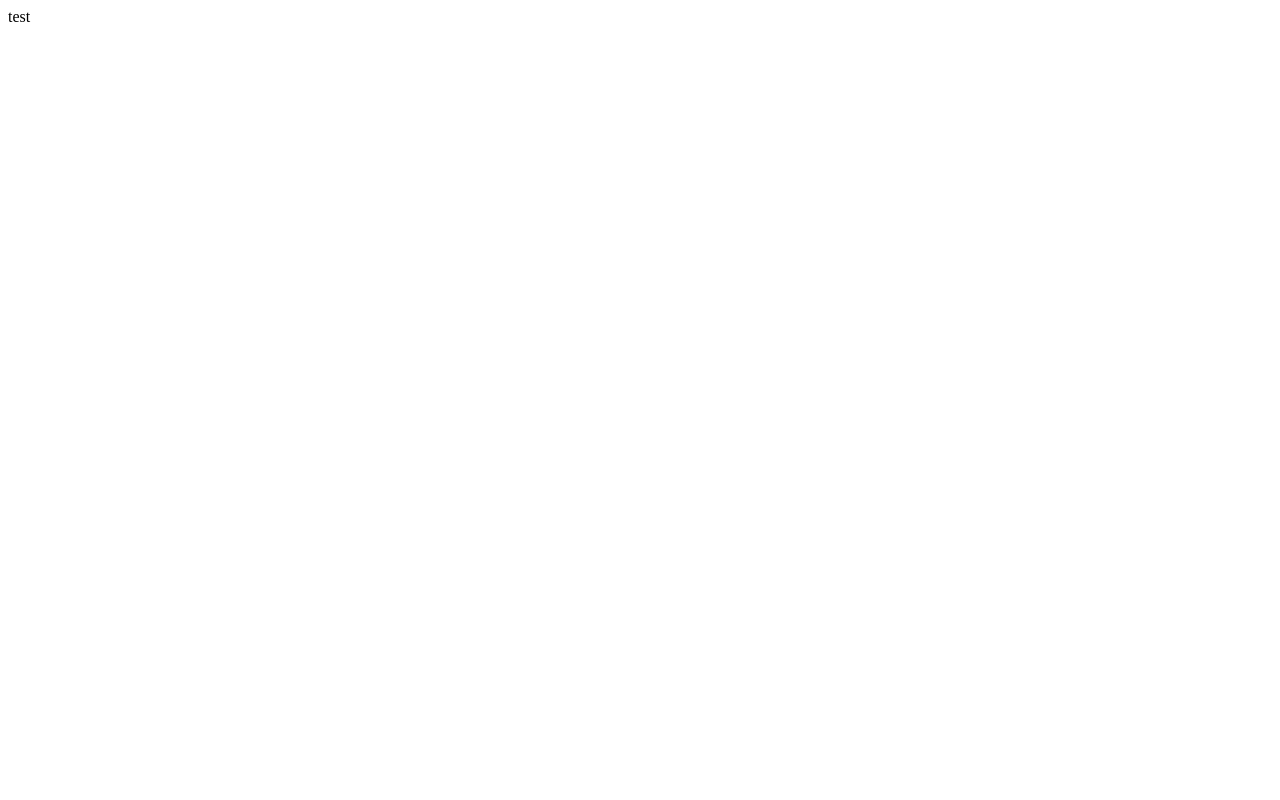
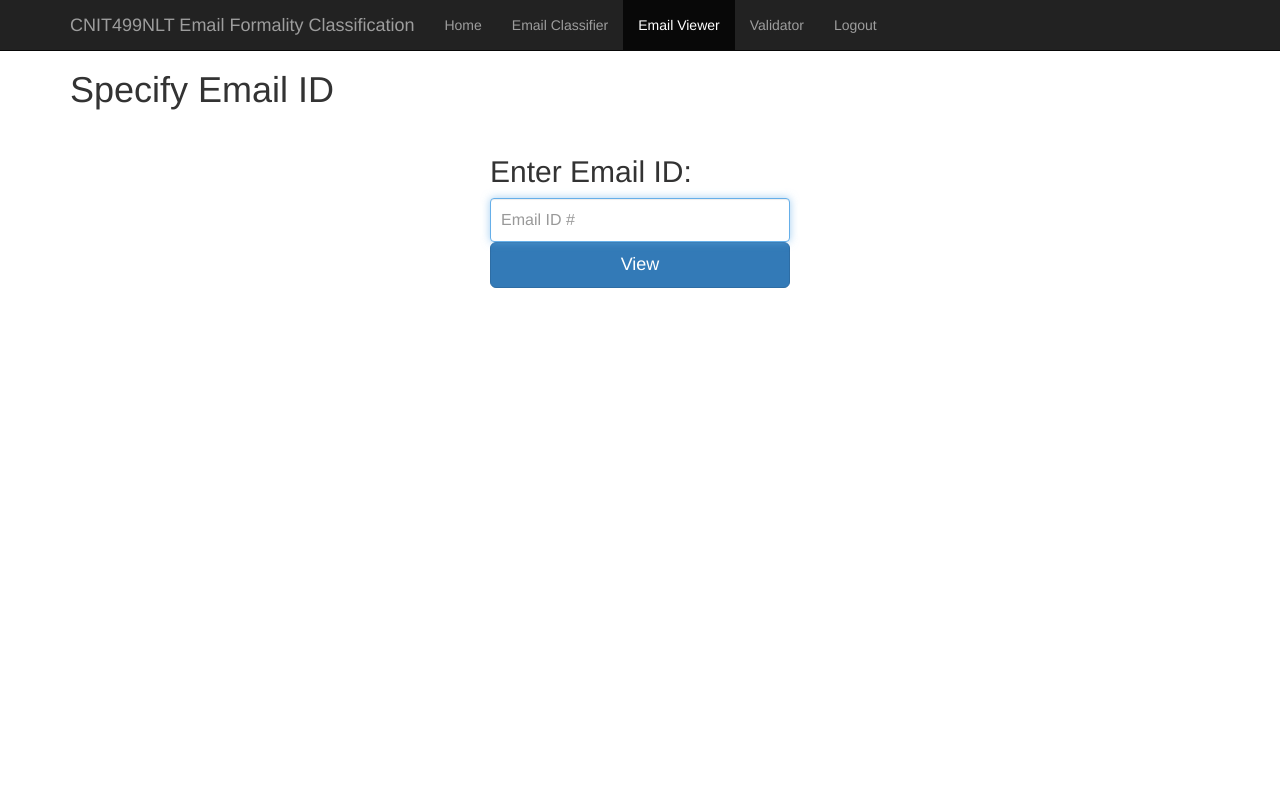
Before and after one commit to danzek/email-formality-detection, a Flask app: page /email/ in a window 1280 px wide. Before the commit the page is almost empty. Run offline with Flask 2, Linux system fonts and the light colour scheme; the visitor is signed in with stand-in values (Sample User, id 1); some libraries are stand-ins or nearby versions.

Commit message:
Classifier app fully functional

```diff
--- a/classifier_app/app.py
+++ b/classifier_app/app.py
@@ -68,48 +68,95 @@ def menu():
 
 @app.route('/classify/')
 def classify():
-    e = c.fetch_random_sample(classification='unclassified')
-    if e:
-        return show_email(e.id, classify=True)
+    if 'username' in flask.session:
+        e = c.fetch_random_sample(classification='unclassified')
+        if e:
+            return show_email(e.id, classify=True)
+        else:
+            flask.abort(404)
     else:
-        flask.abort(404)
+        return flask.redirect(flask.url_for('login'))
 
-@app.route('/email/')
+@app.route('/classify-email/<int:email_pk>/<classification>')
+def classify_email(email_pk, classification):
+    if 'username' in flask.session:
+        eg = c.fetch_all_emails(column='id', query=str(email_pk), exact_match=True)
+        e = next(eg, None)
+        if e:
+            e.classify(classification)
+
+        return flask.redirect('classify')
+    else:
+        return flask.redirect(flask.url_for('login'))
+
+@app.route('/email/', methods=['GET', 'POST'])
 def search_emails():
-    return 'test'
+    if 'username' in flask.session:
+        if flask.request.method == 'POST':
+            email_id = flask.request.form['email_id']
+            if not email_id:
+                return flask.render_template('emailsearch.html', message='Specify ID')
+            else:
+                try:
+                    int_id = int(email_id)
+                except ValueError:
+                    return flask.render_template('emailsearch.html', message='Invalid ID')
+
+                return show_email(int_id)
+        else:
+            return flask.render_template('emailsearch.html')
+    else:
+        return flask.redirect(flask.url_for('login'))
 
 @app.route('/email/<int:email_id>')
 def show_email(email_id, classify=False):
-    if classify:
-        form_value = '''<input class="btn btn-primary btn-lg btn-block" type="submit" value="Formal"><br />
-                        <input class="btn btn-danger btn-lg btn-block" type="submit" value="Informal">'''
+    if 'username' in flask.session:
+        if classify:
+            form_value = '<a class="btn btn-primary btn-lg btn-block" href="' + flask.url_for('classify_email',
+                         email_pk=email_id, classification='Formal') + '" role="button">Formal</a><br />' + \
+                         '<a class="btn btn-danger btn-lg btn-block" href="' + flask.url_for('classify_email',
+                         email_pk=email_id, classification='Informal') + '" role="button">Informal</a><br />' + \
+                         '<a class="btn btn-warning btn-lg btn-block" href="' + flask.url_for('classify') + \
+                         '" role="button">Unsure</a><br />'
+        else:
+            form_value = '<a class="btn btn-primary btn-lg btn-block" href="' + flask.url_for('search_emails') + \
+                         '" role="button">New Email ID</a>'
+        eg = c.fetch_all_emails(column='id', query=email_id, exact_match=True)  # eg = email generator method
+        email = next(eg, None)
+        if email:
+            class_types = {
+                'U': 'UNCLASSIFIED',
+                'F': 'FORMAL',
+                'I': 'INFORMAL'
+            }
+            return flask.render_template('emailview.html',
+                                         email_id=email.id,
+                                         email_class=class_types[email.classification],
+                                         email_sender=email.sender,
+                                         email_recipient=email.recipient,
+                                         email_date=email.date,
+                                         email_subject=email.subject,
+                                         email_body=render_email_body(email.id),
+                                         form=form_value)
+        else:
+            flask.abort(404)
     else:
-        form_value = ""
-    eg = c.fetch_all_emails(column='id', query=email_id, exact_match=True)  # eg = email generator method
-    email = next(eg, None)
-    if email:
-        return flask.render_template('emailview.html',
-                                     email_id=email.id,
-                                     email_sender=email.sender,
-                                     email_recipient=email.recipient,
-                                     email_date=email.date,
-                                     email_subject=email.subject,
-                                     email_body=render_email_body(email.id),
-                                     form=form_value)
-    else:
-        flask.abort(404)
+        return flask.redirect(flask.url_for('login'))
 
 @app.route('/email/<int:email_id>/body/')
 def render_email_body(email_id):
-    eg = c.fetch_all_emails(column='id', query=email_id, exact_match=True)  # eg = email generator method
-    e = next(eg, None)
-    if e:
-        f = cStringIO.StringIO()
-        for line in e.enumerate_lines():
-            f.write(line + '&nbsp;<br />')  # have to add html newline or else it renders as a clump
-        return f.getvalue()
+    if 'username' in flask.session:
+        eg = c.fetch_all_emails(column='id', query=email_id, exact_match=True)  # eg = email generator method
+        e = next(eg, None)
+        if e:
+            f = cStringIO.StringIO()
+            for line in e.enumerate_lines():
+                f.write(line + '&nbsp;<br />')  # have to add html newline or else it renders as a clump
+            return f.getvalue()
+        else:
+            flask.abort(404)
     else:
-        flask.abort(404)
+        return flask.redirect(flask.url_for('login'))
 
 if __name__ == '__main__':
     app.debug = True
--- /dev/null
+++ b/classifier_app/templates/emailsearch.html
@@ -0,0 +1,27 @@
+{% extends "master.html" %}
+
+{% block title %}Email Search{% endblock %}
+
+{% block extra_css %}
+    <link href="{{ url_for('static', filename='css/signin.css') }}" rel="stylesheet">
+{% endblock %}
+
+{% block navigation %}
+    <li><a href="{{ url_for('menu') }}">Home</a></li>
+    <li><a href="{{ url_for('classify') }}">Email Classifier</a></li>
+    <li class="active"><a href="#">Email Viewer</a></li>
+    <li><a href="#">Validator</a></li>
+    <li><a href="{{ url_for('logout') }}">Logout</a></li>
+{% endblock %}
+
+{% block page_title %}Specify Email ID{% endblock %}
+
+{% block body %}
+    <form class="form-signin" role="form" method="POST" action="{{ url_for('search_emails') }}">
+        <h2 class="form-signin-heading">Enter Email ID:</h2>
+        <p style="color: red; font-weight: bold;">{{ message }}</p>
+        <label for="email_id" class="sr-only">Email ID #</label>
+        <input type="text" id="email_id" name="email_id" class="form-control" placeholder="Email ID #" required autofocus>
+        <button class="btn btn-lg btn-primary btn-block" type="submit">View</button>
+    </form>
+{% endblock %}
--- a/classifier_app/templates/emailview.html
+++ b/classifier_app/templates/emailview.html
@@ -18,7 +18,7 @@
             <div class="row">
                 <div class="col-md-9">
                     <dl class="dl-horizontal">
-                        <dt>Email ID:</dt><dd>{{ email_id }}</dd>
+                        <dt>Email ID:</dt><dd>{{ email_id }} ({{ email_class }})</dd>
                         <dt>From:</dt><dd>{{ email_sender }}</dd>
                         <dt>To:</dt><dd>{{ email_recipient }}</dd>
                         <dt>Date:</dt><dd>{{ email_date }}</dd>
--- a/classifier_app/templates/login.html
+++ b/classifier_app/templates/login.html
@@ -14,11 +14,10 @@
 {% block page_title %}Login{% endblock %}
 
 {% block body %}
-
     <form class="form-signin" role="form" method="POST" action="{{ url_for('login') }}">
         <h2 class="form-signin-heading">Please log in</h2>
         <p style="color: red; font-weight: bold;">{{ message }}</p>
-        <label for="username" class="sr-only">Email address</label>
+        <label for="username" class="sr-only">Username</label>
         <input type="text" id="username" name="username" class="form-control" placeholder="Username" required autofocus>
         <label for="password" class="sr-only">Password</label>
         <input type="password" id="password" name="password" class="form-control" placeholder="Password" required>
--- a/data/models.py
+++ b/data/models.py
@@ -300,8 +300,8 @@ class Email():
         conn.text_factory = str
         cur = conn.execute(
             """
-            update EMAIL set Email Classification = ? where Email_ID = ?;
-            """, (self.classification, self.id))
+            update EMAIL set Email_Classification = ? where Email_ID = ?;
+            """, (self.classification, int(self.id)))
         conn.commit()
         conn.close()
 
```
